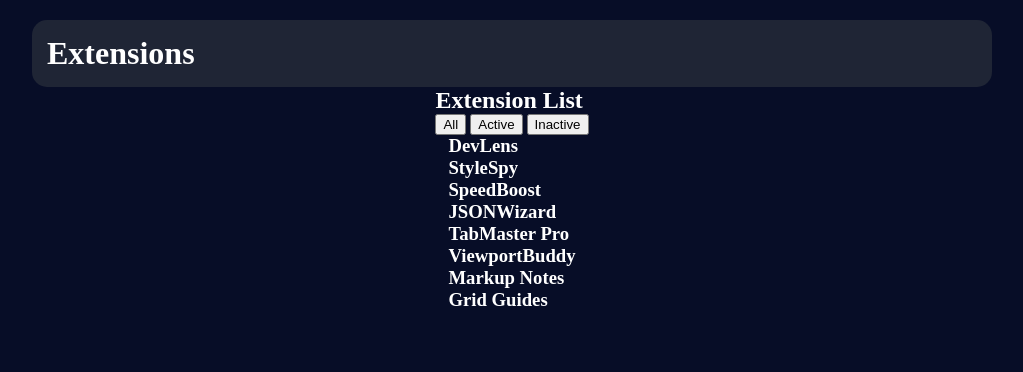
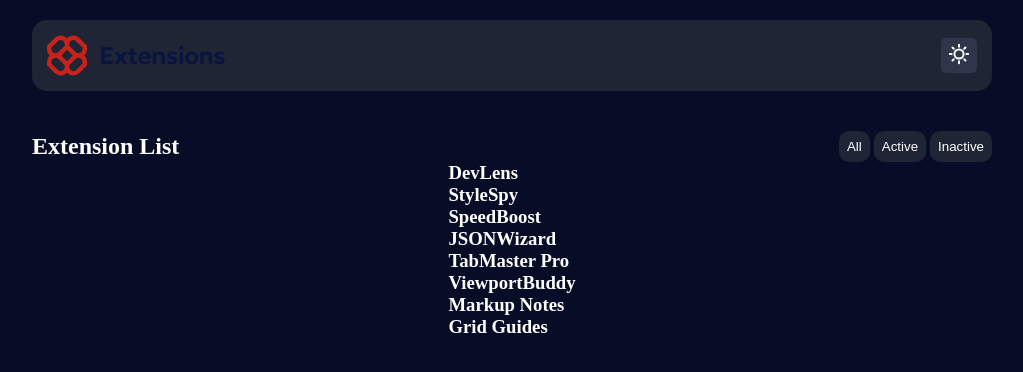
Before and after one commit to EvansKabubii/Browser-Extension-Manager-UI, a plain HTML site: page index.html in a window 1280 px wide. Shown: the whole page, without its empty margins (128-1151 px from the left). Drawn offline with Linux system fonts and the light colour scheme.

Commit message:
I did a lot. Okay?

```diff
--- a/Style.css
+++ b/Style.css
@@ -20,4 +20,32 @@ h1,h2,h3,p {
     background-color: #1f2535;
     padding: 15px;
     border-radius: 15px;
+    display: flex;
+    justify-content: space-between;
+    align-items: center;
 }
+.ThemeChanger{
+    background-color: #2f354b;
+    border: none;
+    border-radius: 5px;
+    padding: 5px 7px;
+    transition: 2s;
+}
+.ThemeChanger:hover{
+    background-color: rgba(255, 255, 255, 0.623);
+    transition: 2s;
+}
+.Headline {
+    margin-top: 5vh;
+    width: 75vw;
+    display: flex;
+    justify-content: space-between;
+    align-items: center;
+}
+.Buttons {
+    background-color: #1f2535;
+    border-radius: 10px;
+    padding: 8px;
+    color: white;
+    border: none;
+}
--- a/index.html
+++ b/index.html
@@ -8,13 +8,18 @@
   </head>
   <body>
     <div class="Search">
-      <h1>Extensions</h1>
+      <img src="Images/logo.svg" alt="Extensions" />
+      <button class="ThemeChanger">
+        <img class="right-aligned" src="Images/icon-sun.svg" alt="Sun Icon" />
+      </button>
     </div>
     <div class="Headline">
       <h2>Extension List</h2>
-      <button>All</button>
-      <button>Active</button>
-      <button>Inactive</button>
+      <div class="ButtonContainer">
+        <button class="Buttons">All</button>
+        <button class="Buttons">Active</button>
+        <button class="Buttons">Inactive</button>
+      </div>
     </div>
     <div class="ExtensionGrid">
       <div class="GridItem">
```
Also changed, not shown: 1 other file.
